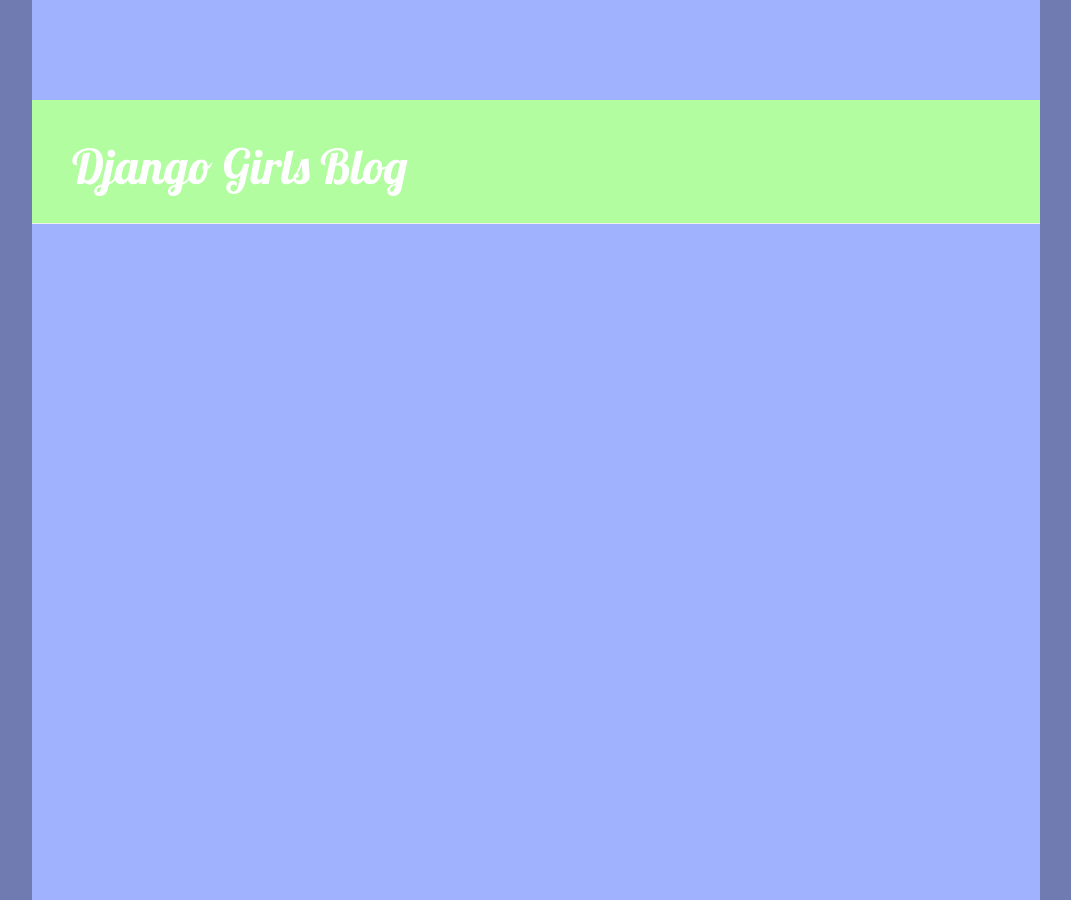
After one commit to R1sus/my-first-blog, a Django app: template blog/templates/blog/base.html in a window 1440 px wide. The commit adds this page. Shown: the whole page, without its empty margins (184-1255 px from the left). Run offline with Django 3.2, Linux system fonts and the light colour scheme; the template is opened without the code that fills it, so the values that code supplies are empty; some libraries are stand-ins or nearby versions.

Commit message:
Added view and template for detailed blog post as well as CSS for the site.

```diff
--- /dev/null
+++ b/blog/static/css/blog.css
@@ -0,0 +1,69 @@
+body {
+  width:100%;
+  position:relative;
+  margin: 0 auto;
+  background-color:#707bb1;
+}
+h1 a {
+       color: #b1fda0;
+         font-family: 'Lobster';
+   }
+
+
+#wrapper {
+  padding-top: 100px;
+  width:70%;
+  margin:0 auto;
+  position:relative;
+  background-color: #a0b1fd;
+  height:900px;
+}
+
+
+.page-header {
+       background-color:#b1fda0;
+       margin-top: 0;
+       padding: 20px 20px 20px 40px;
+   }
+
+   .page-header h1, .page-header h1 a, .page-header h1 a:visited, .page-header h1 a:active {
+       color: #ffffff;
+       font-size: 36pt;
+       text-decoration: none;
+   }
+
+   .content {
+       margin-left: 40px;
+   }
+
+   h1, h2, h3, h4 {
+       font-family: 'Lobster', cursive;
+   }
+
+   .date {
+       float: right;
+       color: #828282;
+   }
+
+   .save {
+       float: right;
+   }
+
+   .post-form textarea, .post-form input {
+       width: 100%;
+   }
+
+   .top-menu, .top-menu:hover, .top-menu:visited {
+       color: #ffffff;
+       float: right;
+       font-size: 26pt;
+       margin-right: 20px;
+   }
+
+   .post {
+       margin-bottom: 70px;
+   }
+
+   .post h1 a, .post h1 a:visited {
+       color: #000000;
+   }
--- /dev/null
+++ b/blog/templates/blog/base.html
@@ -0,0 +1,27 @@
+{% load staticfiles %}
+<html>
+     <head>
+         <title>Django Girls blog</title>
+          <link href="https://fonts.googleapis.com/css?family=Lobster&subset=latin,cyrillic" rel="stylesheet" type="text/css">
+         <link rel="stylesheet" href="//maxcdn.bootstrapcdn.com/bootstrap/3.2.0/css/bootstrap.min.css">
+         <link rel="stylesheet" href="//maxcdn.bootstrapcdn.com/bootstrap/3.2.0/css/bootstrap-theme.min.css">
+         <link rel="stylesheet" href="{% static 'css/blog.css' %}">
+     </head>
+     <body>
+       <body>
+         <div id="wrapper">
+       <div class="page-header">
+           <h1><a href="/">Django Girls Blog</a></h1>
+       </div>
+       <div class="content container">
+           <div class="row">
+               <div class="col-md-8">
+               {% block content %}
+               {% endblock %}
+               </div>
+           </div>
+       </div>
+     </div>
+   </body>
+     </body>
+ </html>
--- a/blog/urls.py
+++ b/blog/urls.py
@@ -4,4 +4,5 @@
 
 urlpatterns = [
     url(r'^$', views.post_list, name='post_list'),
+    url(r'^post/(?P<pk>[0-9]+)/$', views.post_detail, name='post_detail'),
 ]
--- a/blog/views.py
+++ b/blog/views.py
@@ -1,4 +1,5 @@
 from django.shortcuts import render
+from django.shortcuts import render, get_object_or_404
 from django.utils import timezone
 from .models import Post
 
@@ -8,4 +9,8 @@
     ).order_by('published_date')
     return render(request, 'blog/post_list.html', {'posts': posts})
 
+def post_detail(request, pk):
+        post = get_object_or_404(Post, pk=pk)
+        return render(request, 'blog/post_detail.html', {'post': post})
+
 # Create your views here.
```
Also changed, not shown: blog/templates/blog/post_detail.html (added, +13 -0 lines), blog/templates/blog/post_list.html (+13 -17 lines).
